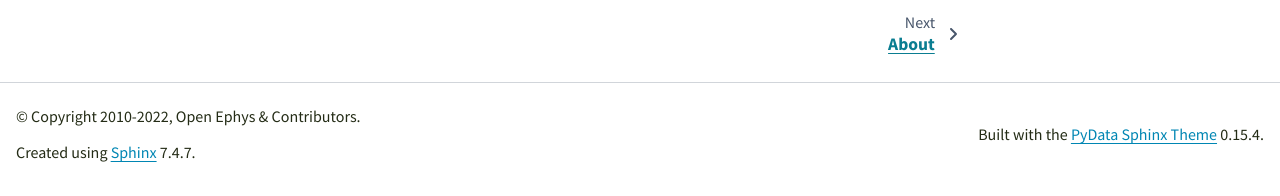
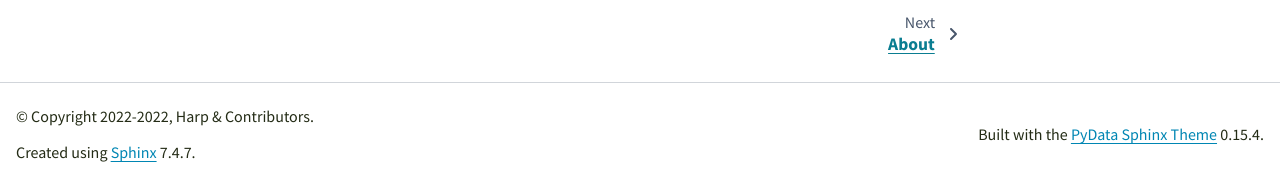
Before and after one commit to harp-tech/community, a Sphinx documentation site: the page built from source/index.rst, in a window 1280 px wide and 900 px high, scrolled down 1603 px. Shown: the part 701-897 px from the top of the window. Built offline with Sphinx 7.4.7 and the PyData theme 0.15.4, drawn with Linux system fonts in a browser that asks for light colours; pages that are not in the unit, such as notebooks, are missing from menus.

Commit message:
Edited conf.py

```diff
--- a/source/conf.py
+++ b/source/conf.py
@@ -22,8 +22,8 @@
 # -- Project information -----------------------------------------------------
 
 project = "HARP Documentation"
-copyright = "2010-{}, Open Ephys & Contributors".format(datetime.now(timezone.utc).year)
-author = "Open Ephys Production Site & Contributors"
+copyright = "2022-{}, Harp & Contributors".format(datetime.now(timezone.utc).year)
+author = "Harp & Contributors"
 
 # The short X.Y version
 version = "0.0"
@@ -128,7 +128,7 @@
 # (source start file, target name, title,
 #  author, documentclass [howto, manual, or own class]).
 latex_documents = [
-    (main_doc, "oe-docs.tex", "Open Ephys Documentation", "Open Ephys", "manual"),
+    (main_doc, "docs.tex", "Harp Documentation", "Harp", "manual"),
 ]
 
 
@@ -136,7 +136,7 @@
 
 # One entry per manual page. List of tuples
 # (source start file, name, description, authors, manual section).
-man_pages = [(main_doc, "oe-docs", "Open Ephys Documentation", [author], 1)]
+man_pages = [(main_doc, "docs", "Harp", [author], 1)]
 
 
 # -- Options for Texinfo output ----------------------------------------------
@@ -193,8 +193,8 @@
 html_favicon = "_static/images/harp.png"
 
 html_context = {
-    "github_user": "ahleighton",
-    "github_repo": "harp-docs",
+    "github_user": "filcarv",
+    "github_repo": "docs",
     "github_version": "main",
     "doc_path": "source",
     "css_files": ["_static/theme_overrides.css",],
```
